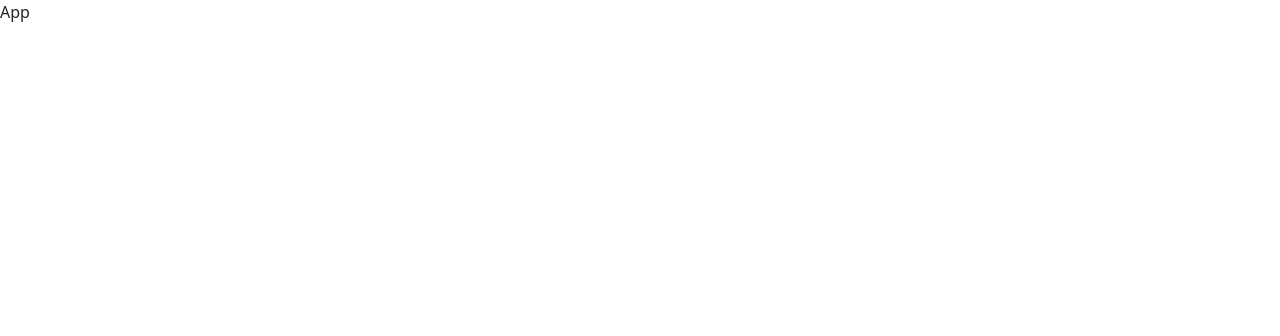
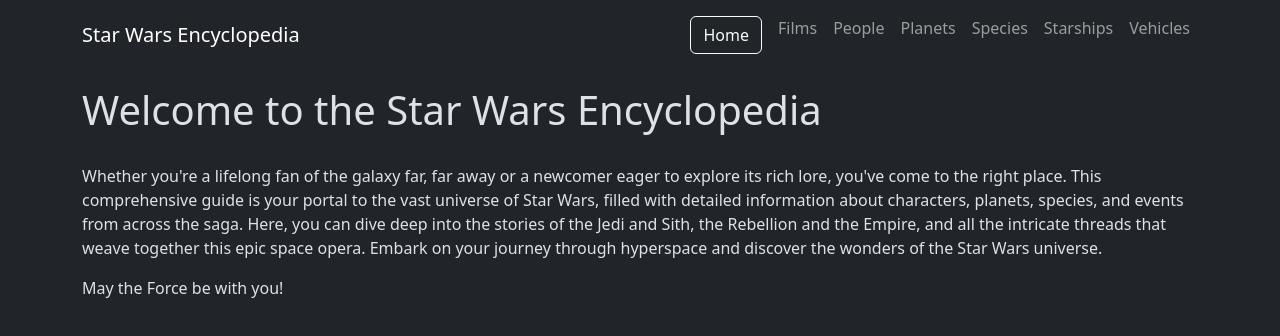
Before and after one commit to peckal33t/sw-encyclopedia, a React (Vite) app: page / in a window 1280 px wide. Shown: the top 336 px of the page. Built offline with nearby package versions, Linux system fonts and the light colour scheme.

Commit message:
Created a HomePage page and a Navigation component. Added also the links to the respective path.

```diff
--- a/index.html
+++ b/index.html
@@ -1,5 +1,5 @@
 <!doctype html>
-<html lang="en">
+<html lang="en" data-bs-theme="dark">
 
 <head>
   <meta charset="UTF-8" />
--- a/src/App.tsx
+++ b/src/App.tsx
@@ -1,7 +1,20 @@
+import Container from "react-bootstrap/Container";
+import Navigation from "./components/Navigation";
+import { Routes, Route } from "react-router-dom";
 import "./assets/scss/App.scss";
+import HomePage from "./pages/HomePage";
 
 const App = () => {
-  return <div>App</div>;
+  return (
+    <div>
+      <Navigation />
+      <Container className="py-3">
+        <Routes>
+          <Route path="/" element={<HomePage />} />
+        </Routes>
+      </Container>
+    </div>
+  );
 };
 
 export default App;
--- /dev/null
+++ b/src/components/Navigation.tsx
@@ -0,0 +1,46 @@
+import Container from "react-bootstrap/Container";
+import Button from "react-bootstrap/Button";
+import Navbar from "react-bootstrap/Navbar";
+import Nav from "react-bootstrap/Nav";
+import { Link, NavLink } from "react-router-dom";
+
+const Navigation = () => {
+  return (
+    <Navbar bg="dark" variant="dark" expand="md">
+      <Container>
+        <Navbar.Brand as={Link} to="/">
+          Star Wars Encyclopedia
+        </Navbar.Brand>
+
+        <Navbar.Toggle aria-controls="basic-navbar-nav" />
+        <Navbar.Collapse id="basic-navbar-nav">
+          <Nav className="ms-auto">
+            <Nav.Link as={NavLink} end to="/">
+              <Button variant="outline-light">Home</Button>
+            </Nav.Link>
+            <Nav.Link as={NavLink} end to="/films">
+              Films
+            </Nav.Link>
+            <Nav.Link as={NavLink} end to="/people">
+              People
+            </Nav.Link>
+            <Nav.Link as={NavLink} end to="/planets">
+              Planets
+            </Nav.Link>
+            <Nav.Link as={NavLink} end to="/species">
+              Species
+            </Nav.Link>
+            <Nav.Link as={NavLink} end to="/starships">
+              Starships
+            </Nav.Link>
+            <Nav.Link as={NavLink} end to="/vehicles">
+              Vehicles
+            </Nav.Link>
+          </Nav>
+        </Navbar.Collapse>
+      </Container>
+    </Navbar>
+  );
+};
+
+export default Navigation;
--- /dev/null
+++ b/src/pages/HomePage.tsx
@@ -0,0 +1,21 @@
+const HomePage = () => {
+  return (
+    <>
+      <h1>Welcome to the Star Wars Encyclopedia</h1>
+      <p>
+        Whether you're a lifelong fan of the galaxy far, far away or a newcomer
+        eager to explore its rich lore, you've come to the right place. This
+        comprehensive guide is your portal to the vast universe of Star Wars,
+        filled with detailed information about characters, planets, species, and
+        events from across the saga. Here, you can dive deep into the stories of
+        the Jedi and Sith, the Rebellion and the Empire, and all the intricate
+        threads that weave together this epic space opera. Embark on your
+        journey through hyperspace and discover the wonders of the Star Wars
+        universe.
+      </p>
+      <p>May the Force be with you!</p>
+    </>
+  );
+};
+
+export default HomePage;
```
